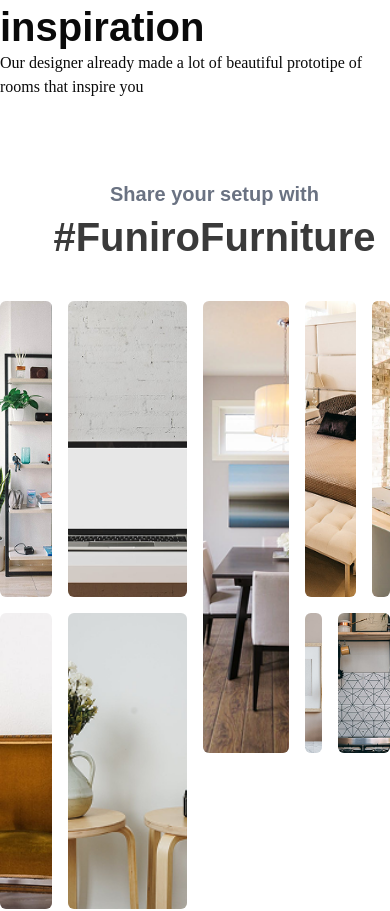
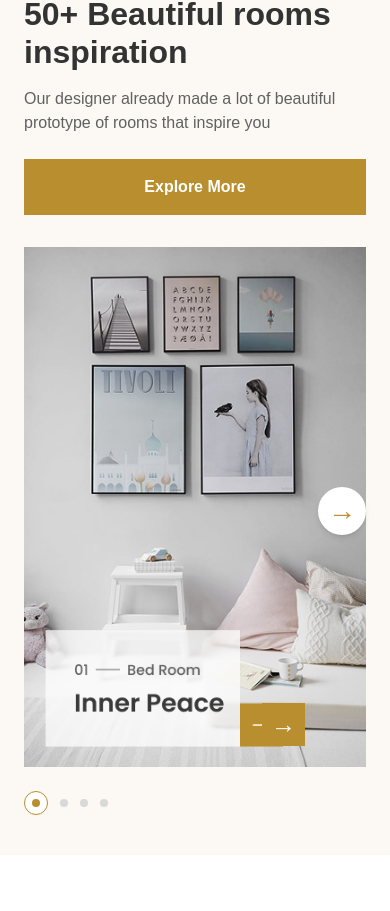
Before and after one commit to HamzaShoukat1/TechTribeEcommerce, a Next.js app: page / in a window 390 px wide. Shown: the part 6730-7641 px from the top of the page. Built offline with nearby package versions, Linux system fonts and the light colour scheme.

Commit message:
imporvements

```diff
--- a/app/(pages)/(Default-Home-Page)/page.tsx
+++ b/app/(pages)/(Default-Home-Page)/page.tsx
@@ -5,21 +5,9 @@
 import 'swiper/css';
 import 'swiper/css/pagination';
 import 'swiper/css/navigation';
-import {IMAGES_DATA,PRODUCT_IMAGE_DATA,rect36,rect37,rect38,rect39,rect40,rect41,rect43,rect44,rect45} from "../../utils/index"
-
+import { IMAGES_DATA, PRODUCT_IMAGE_DATA, rect36, rect37, rect38, rect39, rect40, rect41, rect43, rect44, rect45 } from "../../utils/index"
+import RoomCarousel from '@/app/Components/RoomCarousal'
 import ProductCard from '@/app/Components/ProductCard'
-
-
-// import carousalImg1 from "../../public/images/carousle/Image.png"
-// import carousalImg2 from "../../public/images/carousle/Rectangle 25.png"
-
-
-
-// const slides = [
-//   { id: 1, img: carousalImg1, num: "01", category: "Bed Room", title: "Inner Peace" },
-//   { id: 2, img: carousalImg2, num: "02", category: "Living Room", title: "Nordic Vibe" },
-//   { id: 3, img: carousalImg1, num: "03", category: "Dining Room", title: "Cozy Space" },
-// ];
 
 
 
@@ -30,7 +18,8 @@
 
 
 
-// export {  sectionImage }
+
+
 
 
 
@@ -132,20 +121,31 @@
       </section>
       {/* // furniture picture  */}
 
-      {/* //carousle  */}
-      <div className='w-full max-w-[1440] flex gap-3 items-center mx-auto  justify-between'>
-        <div className='w-full max-w-[422px]  flex flex-col '>
-          <h1 className='font-bold font-poppins text-[40px] leading-[120%] tracking-normal'>50+ Beautiful rooms
-            inspiration</h1>
-          <p className='text-[16px] font-medium leading-[150%] tracking-normal'>Our designer already made a lot of beautiful prototipe of rooms that inspire you</p>
+      {/* //carousle  and left data */}
+ <div className="w-full bg-[#FCF8F3] py-10 md:py-16 overflow-hidden">
+  <div className="w-full max-w-[1440px] mx-auto flex flex-col lg:flex-row items-center gap-8 lg:gap-10 px-6 lg:pl-[80px] lg:pr-0">
 
-        </div>
+    {/* Left Content */}
+    <div className="w-full lg:max-w-[422px] flex flex-col gap-4 shrink-0">
+      <h1 className="font-bold font-poppins text-[32px] sm:text-[40px] leading-[120%] tracking-normal text-[#333333]">
+        50+ Beautiful rooms inspiration
+      </h1>
+      <p className="text-[16px] font-medium leading-[150%] font-poppins max-w-[368px] tracking-normal text-[#616161]">
+        Our designer already made a lot of beautiful prototype of rooms that inspire you
+      </p>
+      <button className="bg-[#B88E2F] text-white w-full sm:w-fit cursor-pointer flex justify-center items-center transition-all px-9 py-4 font-poppins font-semibold text-base rounded-none hover:bg-[#a37d26] mt-2">
+        Explore More
+      </button>
+    </div>
 
-        {/* //caorusle here  */}
+    {/* Right Carousel */}
+    <div className="w-full  lg:flex-1">
+      <RoomCarousel />
+    </div>
 
+  </div>
+</div>
 
-
-      </div>
       {/* 9. Bottom-Right Kitchen Tiles (Rectangle 44) */}
       <section className="w-full max-w-[1799px] space-x-[-39px] space-y-[-39px] mx-auto py-12  overflow-hidden">
 
--- a/app/Components/Navbar.tsx
+++ b/app/Components/Navbar.tsx
@@ -14,7 +14,7 @@
 const navItems = [
     { name: "Home", route: "/" },
     { name: "Shop", route: "/shop" },
-    { name: "About", route: "/about" },
+    // { name: "About", route: "/about" },
     { name: "Contact", route: "/contact" },
 ]
 
--- /dev/null
+++ b/app/Components/RoomCarousal.tsx
@@ -0,0 +1,277 @@
+'use client'
+
+import Image from 'next/image'
+import { useRef, useState } from 'react'
+
+import { Swiper, SwiperSlide } from 'swiper/react'
+import type { Swiper as SwiperType } from 'swiper'
+
+import 'swiper/css'
+
+import carousalImg1 from '../public/images/carousle/Image.png'
+import carousalImg2 from '../public/images/carousle/Rectangle 25.png'
+
+const slides = [
+  {
+    id: 1,
+    img: carousalImg1,
+    num: '01',
+    category: 'Bed Room',
+    title: 'Inner Peace',
+  },
+  {
+    id: 2,
+    img: carousalImg2,
+    num: '02',
+    category: 'Living Room',
+    title: 'Nordic Vibe',
+  },
+  {
+    id: 3,
+    img: carousalImg1,
+    num: '03',
+    category: 'Dining Room',
+    title: 'Cozy Space',
+  },
+  {
+    id: 4,
+    img: carousalImg2,
+    num: '04',
+    category: 'Bed Room',
+    title: 'Modern Space',
+  },
+]
+
+export default function RoomCarousel() {
+
+  const swiperRef = useRef<SwiperType | null>(null)
+
+  const [activeIndex, setActiveIndex] = useState(0)
+
+  return (
+    <div className='w-full max-w-[1211px] '>
+
+
+    <div className="relative w-full max-w-[712px] ">
+
+      {/* ================= SWIPER ================= */}
+
+      <Swiper
+        slidesPerView="auto"
+        spaceBetween={21}
+        loop={true}
+        onSwiper={(swiper) => {
+          swiperRef.current = swiper
+        }}
+        onSlideChange={(swiper) => {
+          setActiveIndex(swiper.realIndex)
+        }}
+        className="overflow-visible flex mx-auto"
+      >
+
+        {slides.map((slide, index) => {
+
+          const isActive = index === activeIndex
+
+          return (
+
+            <SwiperSlide
+              key={slide.id}
+              className="!w-[362px]"
+            >
+
+              <div
+                className={`
+                  relative
+                  w-[362px]
+                  transition-all
+                  duration-500
+                  ${isActive ? 'h-[520px]' : 'h-[435px]'}
+                `}
+              >
+
+                {/* IMAGE */}
+
+                <Image
+                  src={slide.img}
+                  alt={slide.title}
+                  fill
+                  className="object-cover"
+                />
+
+                {/* ================= INFO BOX ================= */}
+
+                {isActive && (
+
+                  <div
+                    className="
+                      absolute
+                    //   bottom-[21px]
+                      left-[565px]
+                       top-[2807px]
+                      w-[238px]
+                      h-[116px]
+                      bg-white/90
+                      flex
+                      flex-col
+                      justify-center
+                    "
+                  >
+
+                    <div className="flex items-center gap-2">
+
+                      <span className="text-[14px] text-[#616161]">
+                        {slide.num}
+                      </span>
+
+                      <span className="w-[24px] h-[1px] bg-[#616161]" />
+
+                      <span className="text-[14px] text-[#616161]">
+                        {slide.category}
+                      </span>
+
+                    </div>
+
+                    <h3
+                      className="
+                        font-poppins
+                        font-semibold
+                        text-[24px]
+                        text-[#333333]
+                        mt-1
+                      "
+                    >
+                      {slide.title}
+                    </h3>
+
+                  </div>
+
+                )}
+
+                {/* ================= CARD ARROW ================= */}
+
+                {isActive && (
+
+                  <button
+                    className="
+                      absolute
+                      bottom-[21px]
+                      left-[238px]
+                      w-[43px]
+                      h-[43px]
+                      bg-[#B88E2F]
+                      text-white
+                      text-[25px]
+                      flex
+                      items-center
+                      justify-center
+                      z-10
+                      cursor-pointer
+                    "
+                  >
+                    →
+                  </button>
+
+                )}
+
+              </div>
+
+            </SwiperSlide>
+
+          )
+
+        })}
+
+      </Swiper>
+
+
+      {/* ================= OUTSIDE NEXT ARROW ================= */}
+
+      <button
+        onClick={() => swiperRef.current?.slideNext()}
+        className="
+          absolute
+          right-[0px]
+          top-[240px]
+          z-30
+          w-[48px]
+          h-[48px]
+          rounded-full
+          bg-white
+          shadow-md
+          flex
+          items-center
+          justify-center
+          text-[#B88E2F]
+          text-[28px]
+          cursor-pointer
+          hover:scale-105
+          transition
+        "
+      >
+        →
+      </button>
+
+
+      {/* ================= PAGINATION ================= */}
+
+      <div
+        className="
+          flex
+          items-center
+          gap-[12px]
+          mt-[24px]
+        "
+      >
+
+        {slides.map((slide, index) => {
+
+          const isActive = index === activeIndex
+
+          return (
+
+            <button
+              key={slide.id}
+              onClick={() => swiperRef.current?.slideToLoop(index)}
+              className={`
+                flex
+                items-center
+                justify-center
+                rounded-full
+                cursor-pointer
+                transition-all
+                duration-300
+
+                ${
+                  isActive
+                    ? 'w-[24px] h-[24px] border border-[#B88E2F] bg-white'
+                    : 'w-[8px] h-[8px] bg-[#D9D9D9]'
+                }
+              `}
+            >
+
+              {isActive && (
+                <span
+                  className="
+                    w-[8px]
+                    h-[8px]
+                    rounded-full
+                    bg-[#B88E2F]
+                  "
+                />
+              )}
+
+            </button>
+
+          )
+
+        })}
+
+      </div>
+
+    </div>
+    </div>
+
+
+  )
+}
```
